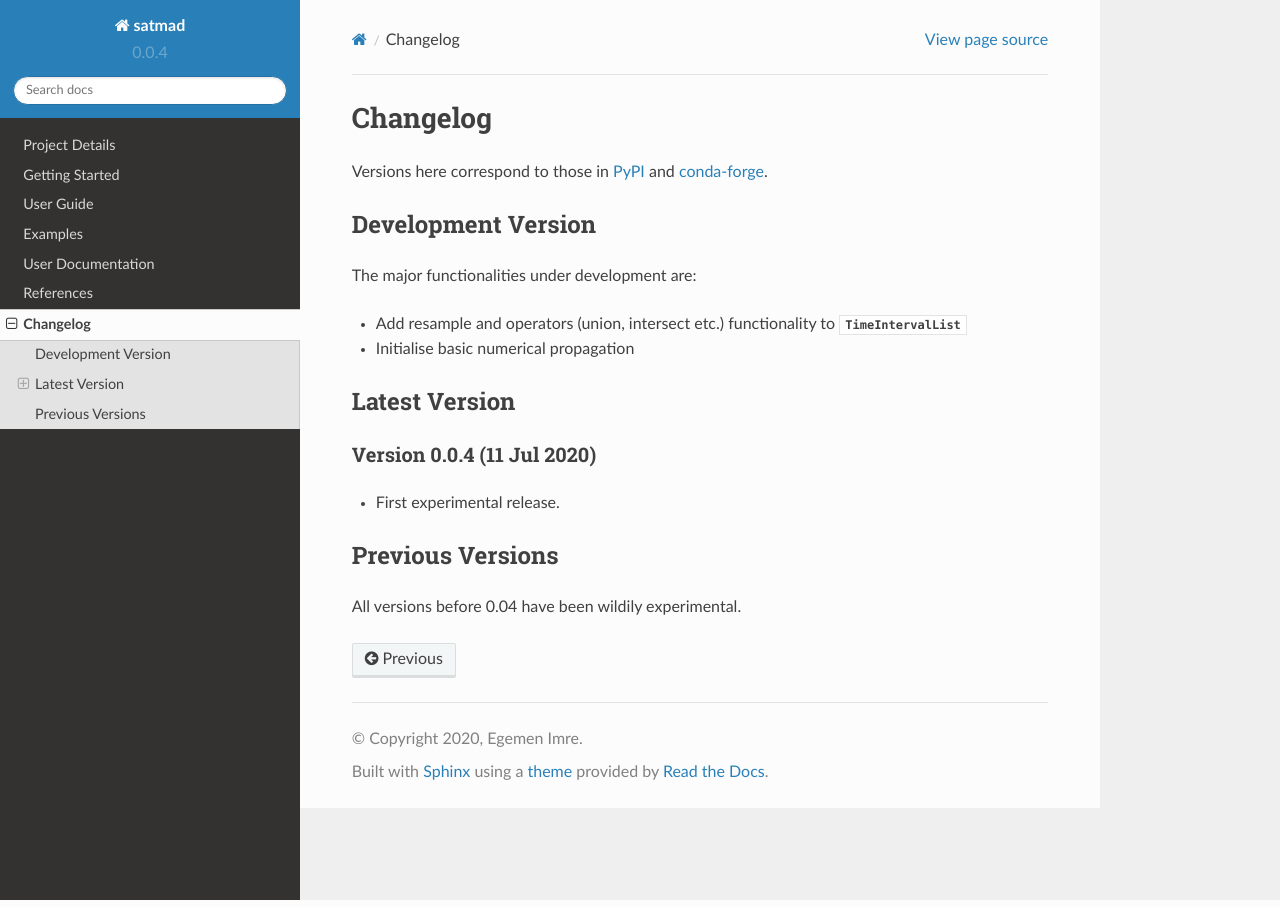
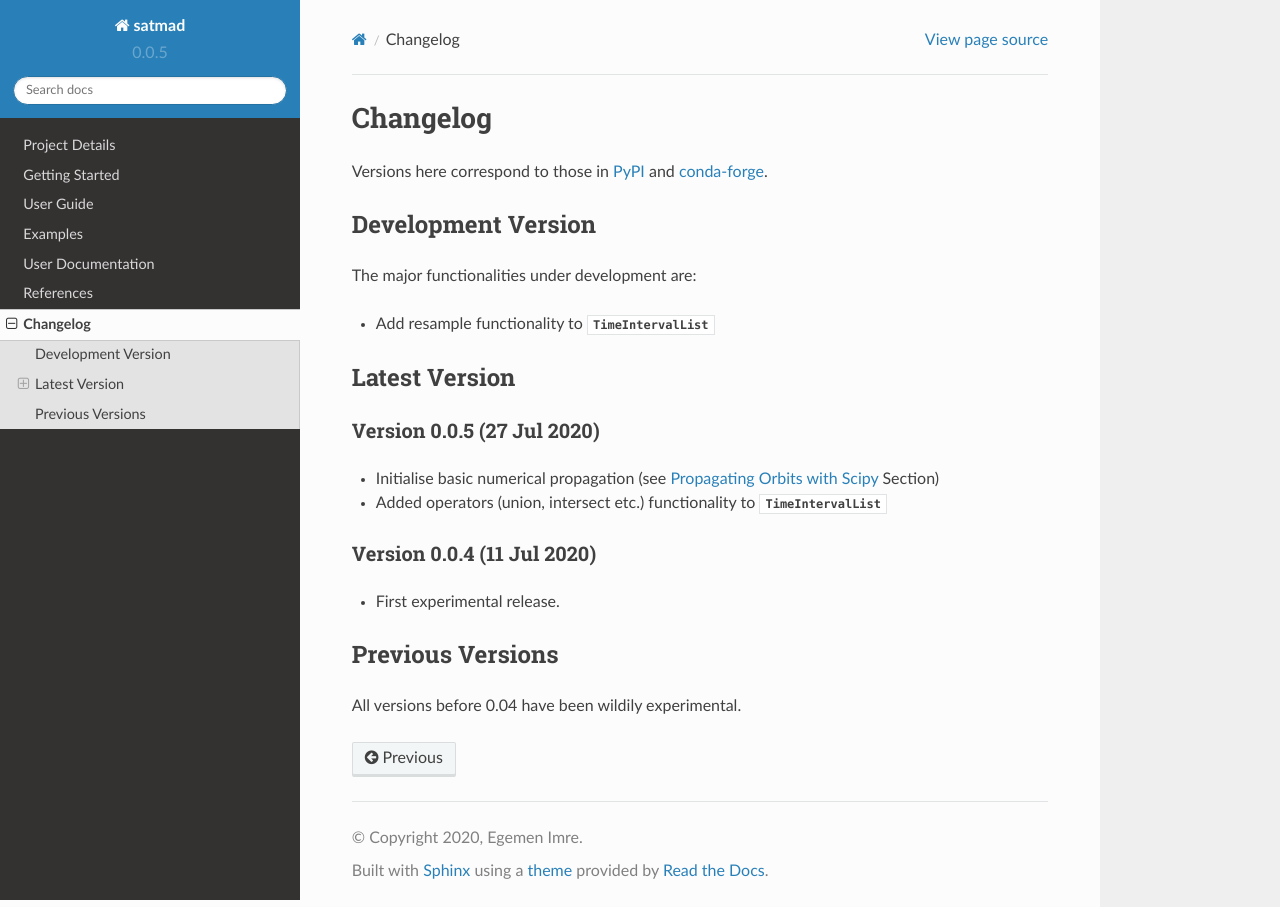
Before and after one commit to egemenimre/satmad, a Sphinx documentation site: the page built from docs/changelog.rst, in a window 1280 px wide. Built offline with Sphinx 7.4.7 and the Read the Docs theme 2.0.0, drawn with Linux system fonts in a browser that asks for light colours.

Commit message:
Bump current version to 0.0.5, add changes etc.

```diff
--- a/README.rst
+++ b/README.rst
@@ -13,7 +13,8 @@ flight dynamics library.
 Current functionality is:
 
 -   Initialising an orbit with a TLE
--   Propagating the orbit via SGP4 propagator
+-   Propagating the orbit analytically via the SGP4 propagator
+-   Propagating the orbit numerically via the Scipy ODE Solvers (two-body force model)
 -   Good infrastructure for time interval management and event finding
 -   Harnessing the extensive `Astropy <http://www.astropy.org>`_ functionalities
     (e.g. finding azimuth and elevation over a ground location and coordinate frame
--- a/docs/about.rst
+++ b/docs/about.rst
@@ -16,7 +16,8 @@ Current Status
 Current functionality is:
 
 -   Initialising an orbit with a TLE (see :ref:`tle-intro` Section)
--   Propagating the orbit via SGP4 propagator (see :ref:`sgp4-intro` Section)
+-   Propagating the orbit analytically via SGP4 propagator (see :ref:`sgp4-intro` Section)
+-   Propagating the orbit numerically via the Scipy ODE Solvers with two-body force model (see :ref:`numprop-intro` Section)
 -   Good infrastructure for time interval management and event finding
 -   Harnessing the extensive `Astropy`_ functionalities
     (e.g. finding azimuth and elevation over a ground location and coordinate frame
--- a/docs/changelog.rst
+++ b/docs/changelog.rst
@@ -11,13 +11,19 @@ Development Version
 
 The major functionalities under development are:
 
-- Add resample and operators (union, intersect etc.) functionality to :class:`.TimeIntervalList`
-- Initialise basic numerical propagation
+- Add resample functionality to :class:`.TimeIntervalList`
+
 
 .. _changelog-latest:
 
 Latest Version
 -----------------
+
+Version 0.0.5 (27 Jul 2020)
+^^^^^^^^^^^^^^^^^^^^^^^^^^^
+
+- Initialise basic numerical propagation (see :ref:`numprop-intro` Section)
+- Added operators (union, intersect etc.) functionality to :class:`.TimeIntervalList`
 
 Version 0.0.4 (11 Jul 2020)
 ^^^^^^^^^^^^^^^^^^^^^^^^^^^
--- a/docs/conf.py
+++ b/docs/conf.py
@@ -24,9 +24,9 @@ author = "Egemen Imre"
 # Version Info
 # ------------
 # The short X.Y version.
-version = "0.0.4"
+version = "0.0.5"
 # The full version, including alpha/beta/rc tags.
-release = "0.0.4"
+release = "0.0.5"
 
 # -- General configuration ---------------------------------------------------
 # By default, highlight as Python 3.
--- a/satmad/__init__.py
+++ b/satmad/__init__.py
@@ -8,4 +8,4 @@ satmad
 =========
 Satellite Mission Analysis and Design in Python.
 """
-__version__ = "0.0.4"
+__version__ = "0.0.5"
```
